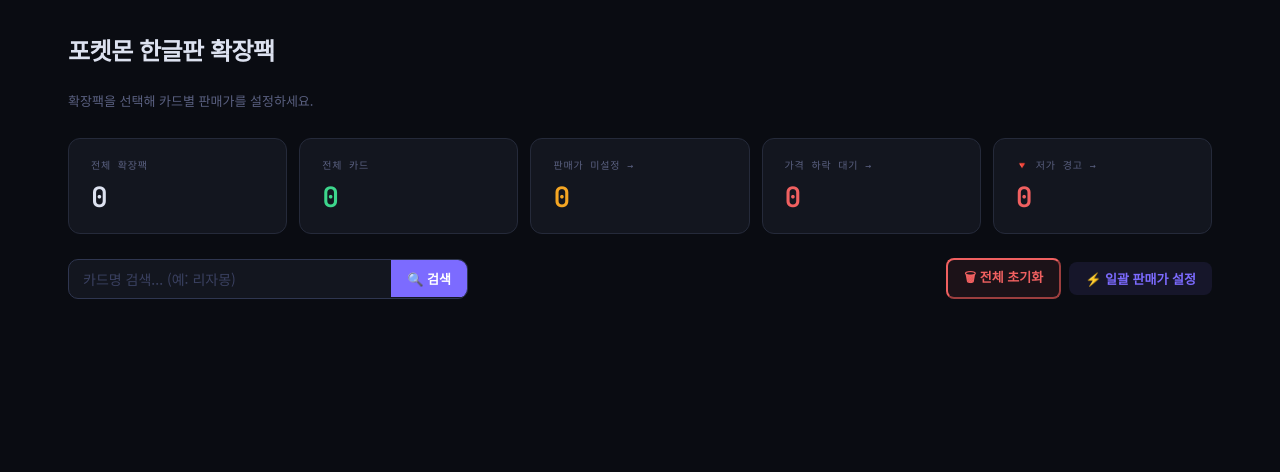
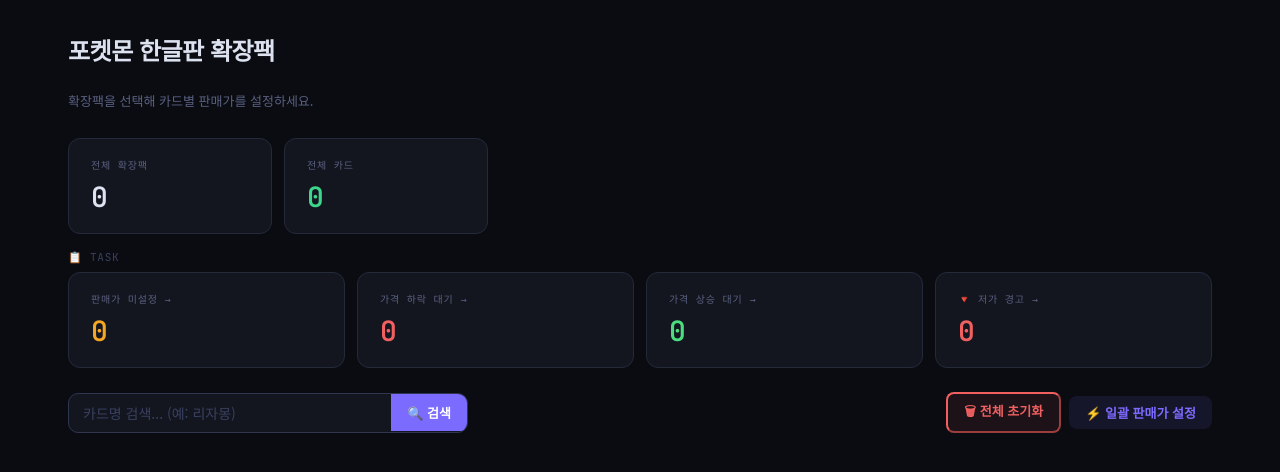
Before and after one commit to horhori2/pricehub, a Django app: page /pokemon/kr/expansions/ in a window 1280 px wide. Shown: the part 56-528 px from the top of the page. Run offline with Django 5.2, Linux system fonts and the light colour scheme; the visitor is signed in with stand-in values (Sample User, id 1); data that the repository does not hold is empty; parts of the project's set-up code (start-up, migrations or seed data) failed here and were passed over.

Commit message:
feat: 확장팩 목록에 가격 상승 대기 TASK 추가 + 통계 영역 분리
전체 확장팩/전체 카드(정보성)와 판매가 미설정/가격 하락·상승 대기/
저가 경고(TASK, 작업 목록)를 별도 영역으로 분리. 상승 대기가 TASK
목록에서 누락돼있던 것도 추가.

```diff
--- a/pricehub/templates/dashboard/expansion_list.html
+++ b/pricehub/templates/dashboard/expansion_list.html
@@ -29,8 +29,8 @@
   <div class="page-title">{{ title }} 확장팩</div>
   <div class="page-sub" style="font-size:13px;color:var(--text-muted);margin-bottom:28px;">확장팩을 선택해 카드별 판매가를 설정하세요.</div>
 
-  <!-- 통계 카드 -->
-  <div class="stats-row-grid" style="{% if bulk_underpriced_url %}grid-template-columns: repeat(5, 1fr);{% elif bulk_unpriced_url %}grid-template-columns: repeat(4, 1fr);{% endif %}">
+  <!-- 정보 카드 (전체 확장팩/카드 수 — 작업 목록과 무관한 참고용 수치) -->
+  <div class="stats-row-grid" style="grid-template-columns: repeat(2, 1fr); max-width:420px; margin-bottom:16px;">
 
     <div class="stat-card">
       <div class="stat-label">전체 확장팩</div>
@@ -41,6 +41,12 @@
       <div class="stat-label">전체 카드</div>
       <div class="stat-value green">{{ total_cards }}</div>
     </div>
+
+  </div>
+
+  <!-- TASK — 작업자가 실제로 처리해야 하는 목록들 -->
+  <div class="page-sub" style="font-size:11px;color:var(--text-dim);text-transform:uppercase;letter-spacing:0.8px;font-family:'JetBrains Mono',monospace;margin-bottom:8px;">📋 TASK</div>
+  <div class="stats-row-grid" style="{% if bulk_underpriced_url %}grid-template-columns: repeat(4, 1fr);{% elif bulk_unpriced_url %}grid-template-columns: repeat(3, 1fr);{% endif %}">
 
     <!-- 판매가 미설정 -->
     {% if bulk_unpriced_url %}
@@ -62,6 +68,15 @@
        title="가격 하락 대기 카드 목록 보기">
       <div class="stat-label">가격 하락 대기 →</div>
       <div class="stat-value" style="color:var(--danger);" id="statDrop">···</div>
+    </a>
+    {% endif %}
+
+    <!-- 가격 상승 대기 (마찬가지로 비동기) -->
+    {% if bulk_rise_url %}
+    <a href="{{ bulk_rise_url }}" class="stat-card stat-card-link"
+       title="가격 상승 대기 카드 목록 보기">
+      <div class="stat-label">가격 상승 대기 →</div>
+      <div class="stat-value" style="color:var(--trend-up);" id="statRise">···</div>
     </a>
     {% endif %}
 
@@ -163,7 +178,7 @@ const CARD_DETAIL_BASE_URL = '{{ card_detail_base_url }}';
 const RESET_URL_PREFIX     = '{{ reset_prices_url_prefix }}';
 const RESET_ALL_URL        = '{{ reset_all_url }}';
 
-/* 하락 대기 / 저가 경고 카운트 — 무거운 집계라 페이지 로딩을 막지 않도록
+/* 하락/상승 대기 / 저가 경고 카운트 — 무거운 집계라 페이지 로딩을 막지 않도록
    확장팩 목록이 먼저 뜬 뒤 별도로 fetch해서 채운다. */
 (function () {
   const statsUrl = '{{ expansion_stats_url }}';
@@ -171,15 +186,19 @@ const RESET_ALL_URL        = '{{ reset_all_url }}';
   fetch(statsUrl)
     .then(res => res.json())
     .then(data => {
-      const dropEl = document.getElementById('statDrop');
+      const dropEl  = document.getElementById('statDrop');
+      const riseEl  = document.getElementById('statRise');
       const underEl = document.getElementById('statUnderpriced');
       if (dropEl)  dropEl.textContent  = data.total_drop.toLocaleString();
+      if (riseEl)  riseEl.textContent  = data.total_rise.toLocaleString();
       if (underEl) underEl.textContent = data.total_underpriced.toLocaleString();
     })
     .catch(() => {
-      const dropEl = document.getElementById('statDrop');
+      const dropEl  = document.getElementById('statDrop');
+      const riseEl  = document.getElementById('statRise');
       const underEl = document.getElementById('statUnderpriced');
       if (dropEl)  dropEl.textContent  = '-';
+      if (riseEl)  riseEl.textContent  = '-';
       if (underEl) underEl.textContent = '-';
     });
 })();
--- a/pricehub/views.py
+++ b/pricehub/views.py
@@ -565,6 +565,7 @@ def _expansion_list_view(request, cfg_key, extra_ctx=None):
         'breadcrumb': [('홈', '/'), (cfg['label'], None)],
         'card_detail_base_url': f'{base_url}/cards/',
         'bulk_drop_url':     f'{base_url}/bulk-price/drop/',
+        'bulk_rise_url':     f'{base_url}/bulk-price/rise/',
         'bulk_unpriced_url': f'{base_url}/bulk-price/unpriced/',
         'bulk_underpriced_url': f'{base_url}/bulk-price/underpriced/' if cfg_key != 'pokemon_jp' else '',
     }
@@ -593,11 +594,20 @@ def _expansion_stats_view(request, cfg_key):
     except Exception:
         drop_count = 0
 
+    try:
+        rise_count = card_model.objects.filter(
+            selling_price__gt=0,
+            modified_price__gt=F('selling_price'),
+        ).count()
+    except Exception:
+        rise_count = 0
+
     # 일본판은 시장가(엔)·판매가(원) 통화가 달라 비교 대상에서 제외
     underpriced_count = _underpriced_count(cfg) if cfg_key != 'pokemon_jp' else 0
 
     return JsonResponse({
         'total_drop': drop_count,
+        'total_rise': rise_count,
         'total_underpriced': underpriced_count,
     })
 
```
Also changed, not shown: CHANGELOG.md.
